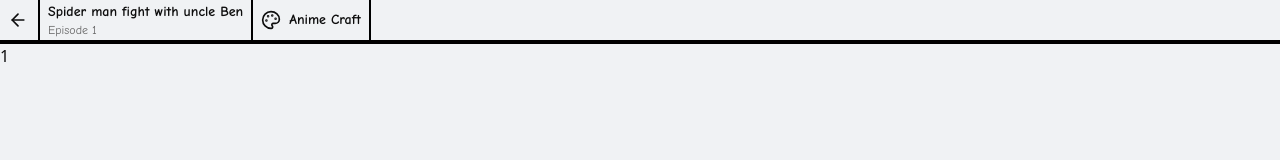
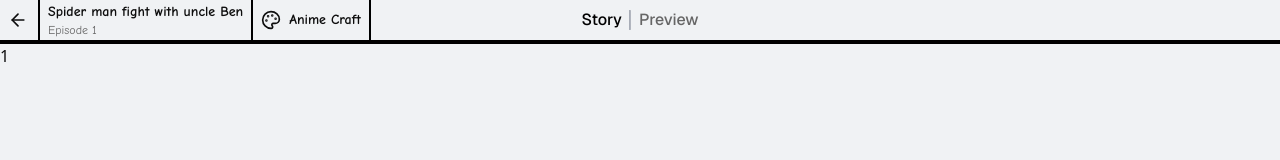
Before and after one commit to hoanggbao00/comica, a Next.js app: page /studio/1 in a window 1280 px wide. Shown: the top 160 px of the page. Built offline with nearby package versions, Linux system fonts and the light colour scheme.

Commit message:
wip: detail page

```diff
--- a/app/layout.tsx
+++ b/app/layout.tsx
@@ -3,13 +3,18 @@ import { ThemeProvider } from "@/components/providers/theme-provider";
 import { Toaster } from "@/components/ui/sonner";
 import { OpenGraph } from "@/lib/og";
 import type { Metadata } from "next";
-import { Comic_Neue } from "next/font/google";
+import { Comic_Neue, Geist } from "next/font/google";
 import NextTopLoader from "nextjs-toploader";
 
 const comicNeue = Comic_Neue({
   variable: "--font-comic-neue",
   subsets: ["latin"],
   weight: ["300", "400", "700"],
+});
+
+const geist = Geist({
+  variable: "--font-geist",
+  subsets: ["latin"],
 });
 
 export const metadata: Metadata = {
@@ -23,7 +28,7 @@ export default function RootLayout({
 }>) {
   return (
     <html lang="en" suppressHydrationWarning>
-      <body className={`${comicNeue.variable} antialiased`}>
+      <body className={`${comicNeue.variable} ${geist.variable} antialiased`}>
         <ThemeProvider attribute="class" defaultTheme="system" enableSystem disableTransitionOnChange>
           {children}
           <NextTopLoader showSpinner={false} />
--- a/app/studio/[id]/page.tsx
+++ b/app/studio/[id]/page.tsx
@@ -1,12 +1,8 @@
-import type { PageProps } from "@/.next/types/app/studio/[id]/page";
-import ChangeArtStyleButton from "@/components/page/(studio)/studio-detail/change-art-style-button";
 import DetailScreen from "@/components/page/(studio)/studio-detail/detail-screen";
-import HeaderTaskDetail from "@/components/page/(studio)/studio-detail/header-task-detail";
+import StudioDetailHeader from "@/components/page/(studio)/studio-detail/header/studio-detail-header";
 import { ComicProvider } from "@/components/providers/detail-context";
 import { Sheet } from "@/components/ui/sheet";
-import { TooltipProvider } from "@/components/ui/tooltip";
-import { ArrowLeft } from "lucide-react";
-import Link from "next/link";
+import type { PageProps } from "@/types/page-props";
 
 export default async function DetailStudio(props: PageProps) {
   const id = (await props.params).id;
@@ -15,18 +11,7 @@ export default async function DetailStudio(props: PageProps) {
     <Sheet>
       <ComicProvider>
         <div className="flex h-screen min-h-screen flex-col overflow-hidden">
-          <TooltipProvider>
-            <header className="flex h-11 items-center border-black border-b-4">
-              <Link
-                href="/studio"
-                className="flex h-full items-center gap-1 border-r-2 px-2 py-1.5 pr-2.5 font-comic transition-colors hover:bg-comic-yellow/50"
-              >
-                <ArrowLeft size={20} />
-              </Link>
-              <HeaderTaskDetail id={id} />
-              <ChangeArtStyleButton id={id} />
-            </header>
-          </TooltipProvider>
+          <StudioDetailHeader id={id} />
           <DetailScreen id={id} />
         </div>
       </ComicProvider>
--- a/app/studio/new-comic/page.tsx
+++ b/app/studio/new-comic/page.tsx
@@ -1,32 +1,17 @@
-import ChangeArtStyleButton from "@/components/page/(studio)/studio-detail/change-art-style-button";
-import HeaderTaskDetail from "@/components/page/(studio)/studio-detail/header-task-detail";
+import StudioDetailHeader from "@/components/page/(studio)/studio-detail/header/studio-detail-header";
 import NewScreen from "@/components/page/(studio)/studio-detail/new-screen";
 import { ComicProvider } from "@/components/providers/detail-context";
 import { Sheet } from "@/components/ui/sheet";
-import { TooltipProvider } from "@/components/ui/tooltip";
-import { ArrowLeft } from "lucide-react";
 import dynamic from "next/dynamic";
-import Link from "next/link";
 
 const SheetDetail = dynamic(() => import("@/components/page/(studio)/studio-detail/sheet-detail"));
 
-export default async function DetailStudio() {
+export default async function StudioNewComic() {
   return (
     <ComicProvider>
       <Sheet>
         <div className="flex h-screen min-h-screen flex-col overflow-hidden">
-          <TooltipProvider>
-            <header className="flex h-11 items-center border-black border-b-4">
-              <Link
-                href="/studio"
-                className="flex h-full items-center gap-1 border-r-2 px-2 py-1.5 pr-2.5 font-comic transition-colors hover:bg-comic-yellow/50"
-              >
-                <ArrowLeft size={20} />
-              </Link>
-              <HeaderTaskDetail id={"new-comic"} />
-              <ChangeArtStyleButton />
-            </header>
-          </TooltipProvider>
+          <StudioDetailHeader id={"new-comic"} />
           <NewScreen />
         </div>
         <SheetDetail />
--- a/assets/css/globals.css
+++ b/assets/css/globals.css
@@ -61,6 +61,7 @@
   --background-image-gradient-bg: var(--gradient-bg);
 
   --font-comic: Comic Neue, cursive;
+  --font-geist: Geist, system-ui, sans-serif;
 
   --radius-lg: var(--radius);
   --radius-md: calc(var(--radius) - 2px);
--- /dev/null
+++ b/components/page/(studio)/studio-detail/header/change-tab.tsx
@@ -0,0 +1,30 @@
+"use client";
+
+import { useComicContext } from "@/components/providers/detail-context";
+import { Separator } from "@/components/ui/separator";
+import { cn } from "@/lib/utils";
+
+export default function ChangeTabHeader() {
+  const { tabActive, setTabActive } = useComicContext();
+
+  return (
+    <div
+      className={cn(
+        "-translate-x-1/2 absolute left-1/2 flex h-full items-center gap-2 py-2.5 font-geist font-medium",
+        " [&_button[data-active]]:text-black [&_button]:text-muted-foreground [&_button]:transition-colors [&_button]:hover:text-black",
+      )}
+    >
+      <button type="button" data-active={tabActive === "story" ? "" : undefined} onClick={() => setTabActive("story")}>
+        Story
+      </button>
+      <Separator orientation="vertical" className="rounded-full bg-gray-500" />
+      <button
+        type="button"
+        data-active={tabActive === "preview" ? "" : undefined}
+        onClick={() => setTabActive("preview")}
+      >
+        Preview
+      </button>
+    </div>
+  );
+}
--- /dev/null
+++ b/components/page/(studio)/studio-detail/header/studio-detail-header.tsx
@@ -0,0 +1,28 @@
+import { TooltipProvider } from "@/components/ui/tooltip";
+import { ArrowLeft } from "lucide-react";
+import Link from "next/link";
+import ChangeArtStyleButton from "../change-art-style-button";
+import HeaderTaskDetail from "../header-task-detail";
+import ChangeTabHeader from "./change-tab";
+
+interface Props {
+  id: string;
+}
+
+export default function StudioDetailHeader(props: Props) {
+  return (
+    <TooltipProvider>
+      <header className="relative flex h-11 items-center border-black border-b-4">
+        <Link
+          href="/studio"
+          className="flex h-full items-center gap-1 border-r-2 px-2 py-1.5 pr-2.5 font-comic transition-colors hover:bg-comic-yellow/50"
+        >
+          <ArrowLeft size={20} />
+        </Link>
+        <HeaderTaskDetail id={props.id} />
+        <ChangeArtStyleButton id={props.id} />
+        {props.id !== "new-comic" && <ChangeTabHeader />}
+      </header>
+    </TooltipProvider>
+  );
+}
--- a/components/providers/detail-context.tsx
+++ b/components/providers/detail-context.tsx
@@ -10,6 +10,8 @@ interface ComicContextType {
   storyText: string;
   setStoryText: (text: string) => void;
   comicStyleSelected: ComicStyle;
+  tabActive: "story" | "preview";
+  setTabActive: (tab: "story" | "preview") => void;
 }
 
 // Create the context
@@ -24,6 +26,7 @@ interface ComicProviderProps {
 export const ComicProvider = ({ children }: ComicProviderProps) => {
   const [selectedStyleIndex, setSelectedStyleIndex] = useState(0);
   const [storyText, setStoryText] = useState("");
+  const [tabActive, setTabActive] = useState<"story" | "preview">("story");
 
   const getItemIndex = (index: number) => {
     const i = ((index % comicStyles.length) + comicStyles.length) % comicStyles.length;
@@ -38,6 +41,8 @@ export const ComicProvider = ({ children }: ComicProviderProps) => {
     storyText,
     setStoryText,
     comicStyleSelected,
+    tabActive,
+    setTabActive,
   };
 
   return <ComicContext.Provider value={value}>{children}</ComicContext.Provider>;
--- /dev/null
+++ b/components/ui/separator.tsx
@@ -0,0 +1,28 @@
+"use client";
+
+import * as SeparatorPrimitive from "@radix-ui/react-separator";
+import type * as React from "react";
+
+import { cn } from "@/lib/utils";
+
+function Separator({
+  className,
+  orientation = "horizontal",
+  decorative = true,
+  ...props
+}: React.ComponentProps<typeof SeparatorPrimitive.Root>) {
+  return (
+    <SeparatorPrimitive.Root
+      data-slot="separator"
+      decorative={decorative}
+      orientation={orientation}
+      className={cn(
+        "shrink-0 bg-border data-[orientation=horizontal]:h-px data-[orientation=vertical]:h-full data-[orientation=horizontal]:w-full data-[orientation=vertical]:w-px",
+        className,
+      )}
+      {...props}
+    />
+  );
+}
+
+export { Separator };
--- a/next.config.ts
+++ b/next.config.ts
@@ -4,7 +4,6 @@ const nextConfig: NextConfig = {
   /* config options here */
   devIndicators: false,
   experimental: {
-    typedRoutes: true,
     reactCompiler: true,
   },
 };
--- a/package.json
+++ b/package.json
@@ -3,7 +3,7 @@
   "version": "0.1.0",
   "private": true,
   "scripts": {
-    "dev": "next dev",
+    "dev": "next dev --turbopack",
     "build": "next build --turbopack",
     "start": "next start",
     "preview": "next build --turbopack && next start",
@@ -18,6 +18,7 @@
   "dependencies": {
     "@radix-ui/react-dialog": "^1.1.15",
     "@radix-ui/react-popover": "^1.1.15",
+    "@radix-ui/react-separator": "^1.1.7",
     "@radix-ui/react-slot": "^1.2.3",
     "@radix-ui/react-tooltip": "^1.2.8",
     "@tanstack/react-query": "^5.87.4",
--- /dev/null
+++ b/types/page-props.ts
@@ -0,0 +1,4 @@
+export interface PageProps {
+  params: Promise<{ [key: string]: string }>;
+  searchParams: Promise<{ [key: string]: string }>;
+}
```
Also changed, not shown: 1 other file (tests, documents, lock files or other folders).
